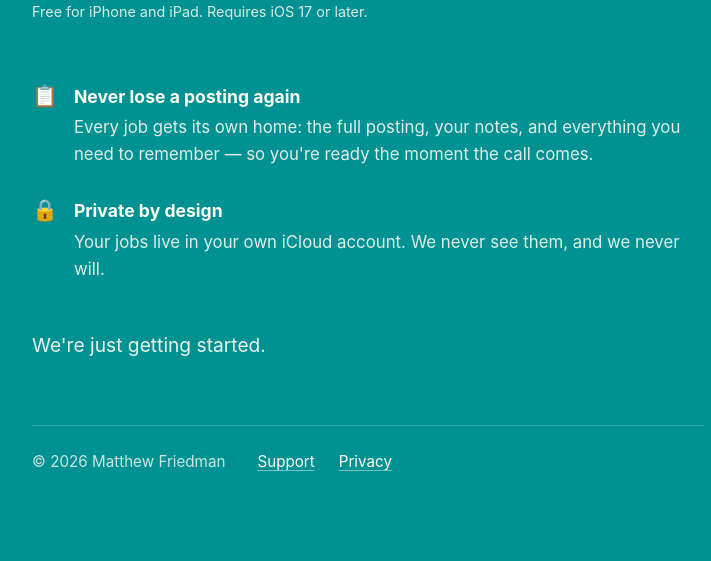
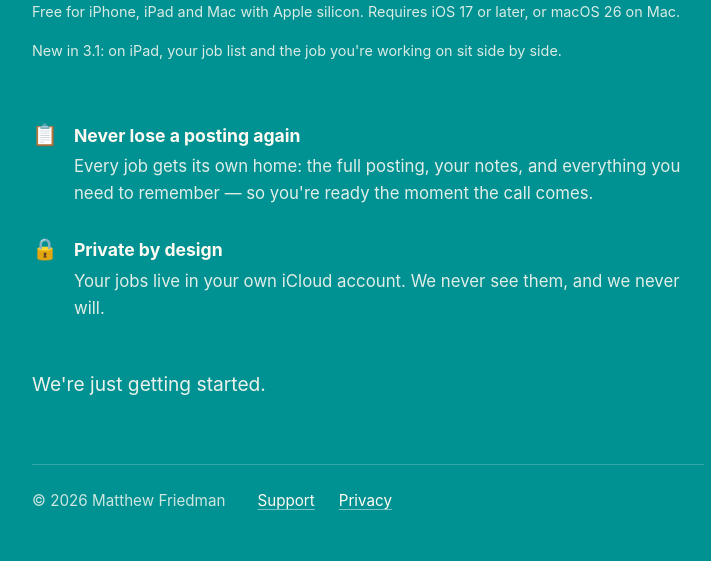
Before and after one commit to jobsweepapp/jobsweep, a plain HTML site: page index.html in a window 1280 px wide. Shown: the part 515-1076 px from the top of the page, without its empty margins (272-983 px from the left). Before the commit the page ends 1037 px from the top, so only its background shows below. Drawn offline with Linux system fonts and the light colour scheme.

Commit message:
JBSP-532 Update availability line and add iPad line for 3.1

```diff
--- a/index.html
+++ b/index.html
@@ -27,7 +27,8 @@
       <a class="store-badge" href="https://apps.apple.com/us/app/jobsweep/id1530658889">
         <img src="app-store-badge.svg" alt="Download JobSweep on the App Store" height="40">
       </a>
-      <p class="cta-small">Free for iPhone and iPad. Requires iOS 17 or later.</p>
+      <p class="cta-small">Free for iPhone, iPad and Mac with Apple silicon. Requires iOS 17 or later, or macOS 26 on Mac.</p>
+      <p class="cta-small">New in 3.1: on iPad, your job list and the job you're working on sit side by side.</p>
     </div>
 
     <ul class="features">
```
